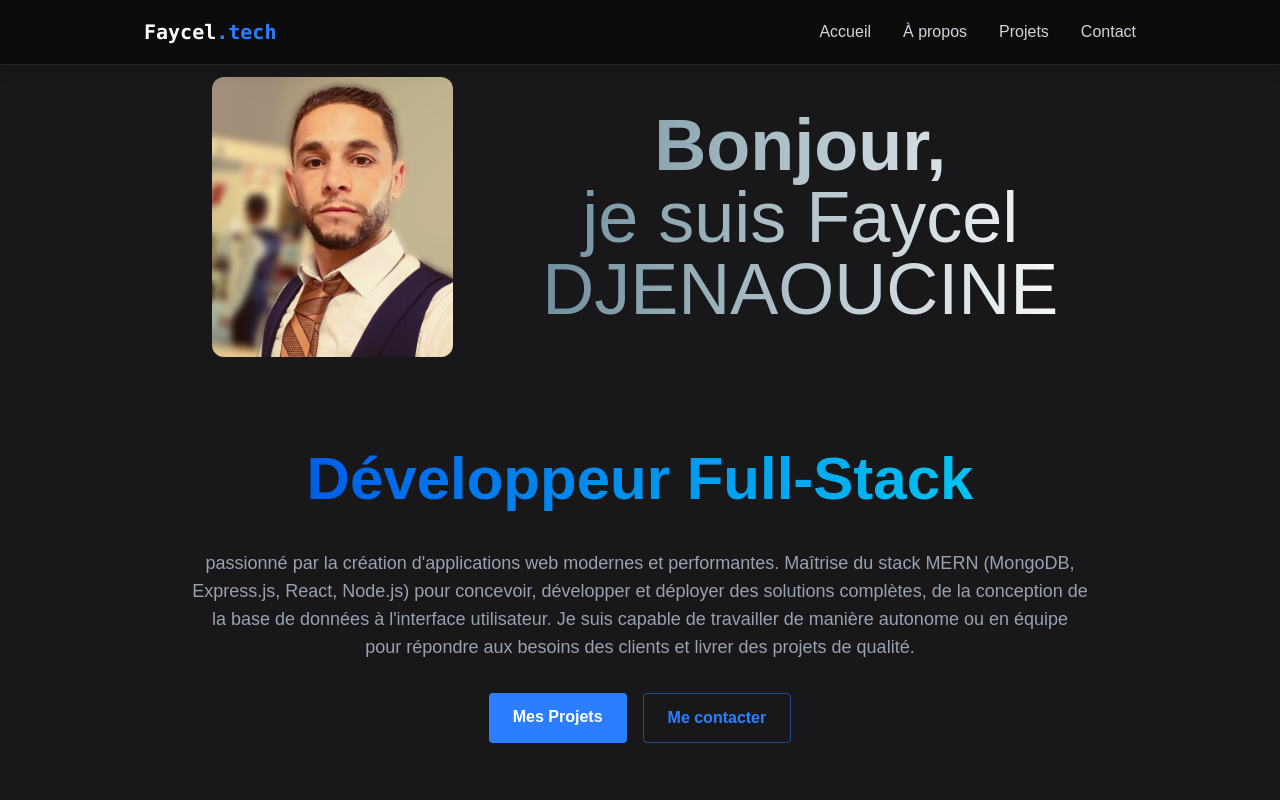
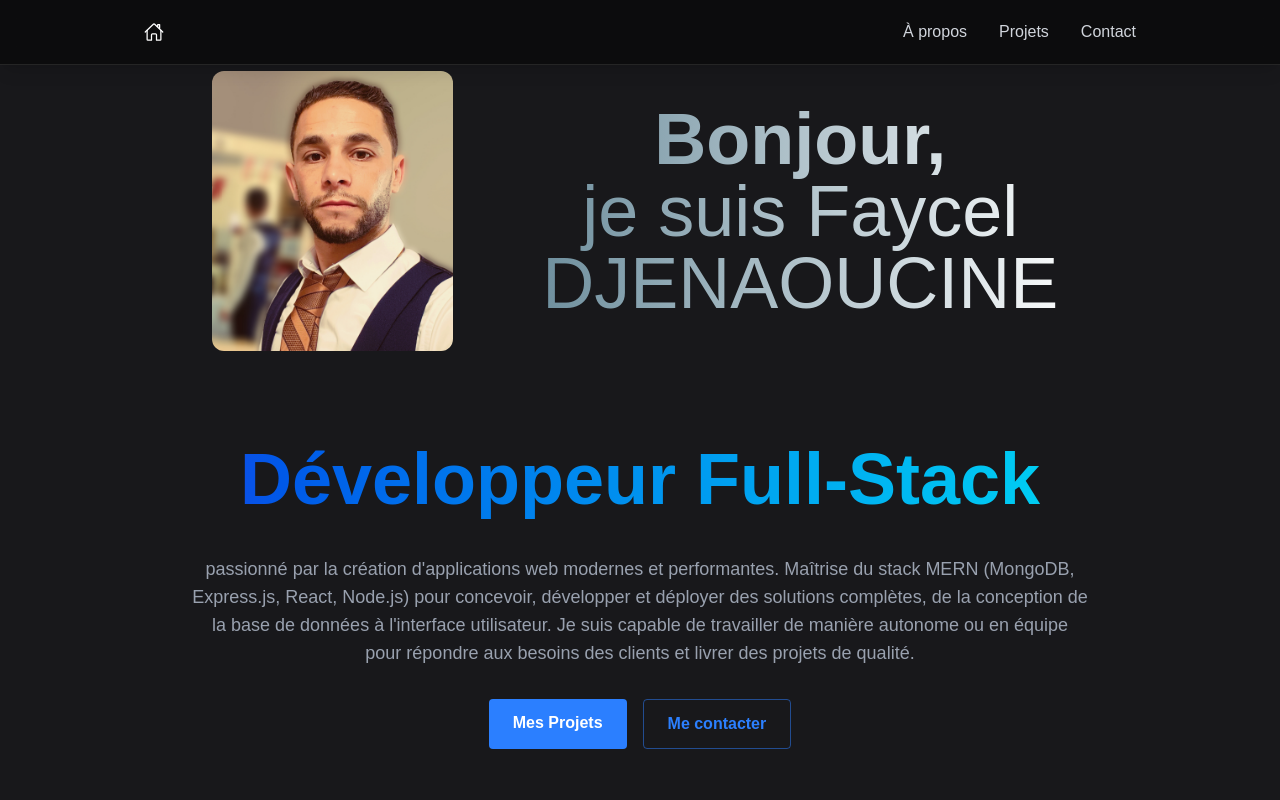
Before and after one commit to meepoorkeepo/portfulio, a React (Vite) app: page / in a window 1280 px wide. Shown: the top 800 px of the page. Built offline with nearby package versions, Linux system fonts and the light colour scheme.

Commit message:
added the home icone instead of accueil

```diff
--- a/src/components/Navbar.jsx
+++ b/src/components/Navbar.jsx
@@ -1,4 +1,5 @@
 import React, { useEffect } from 'react'
+import { IoHomeOutline } from "react-icons/io5";
 
 export default function Navbar({menuOpen, setMenuOpen}) {
 useEffect(()=>{
@@ -10,7 +11,7 @@ useEffect(()=>{
         <div className='max-w-5xl mx-auto px-4'>
             <div className='flex justify-between item-center h-16'>
                 <a href="#home" className='font-mono flex items-center text-xl font-bold text-white'>
-                    Faycel <span className='text-blue-500'>.tech</span>
+                    <IoHomeOutline />
                 </a>
 
                 {/*for phones (burger) */}
@@ -19,11 +20,6 @@ useEffect(()=>{
                 </div>
                 {/* for big screens */}
                 <div className='hidden md:flex items-center space-x-8'>
-                     <a href="#home"
-                        className='text-gray-300 hover:text-white transition-colors'>
-                            Accueil
-                        </a>
-
                      <a href="#about"
                         className='text-gray-300 hover:text-white transition-colors'>
                             À propos
@@ -45,7 +41,6 @@ useEffect(()=>{
                 </div>
 
             </div>
-            <div className=''></div>
 
         </div>
     </nav>
--- a/src/components/sections/Home.jsx
+++ b/src/components/sections/Home.jsx
@@ -10,7 +10,7 @@ export default function Home() {
                 <h2 className='lg:text-7xl md:text-5xl sm:text-3xl py-5'><span className='text-5xl lg:text-7xl md:text-5xl sm:text-5xl font-bold'>Bonjour,</span> <br /> je suis Faycel DJENAOUCINE</h2>
             </div>
 
-            <h1 className='text-5xl md:text-6xl pb-4 font-bold mb-6 bg-linear-to-r from-blue-700 to-cyan-400 bg-clip-text text-transparent leading-right'>
+            <h1 className='text-6xl md:text-7xl pb-4 font-bold mb-6 bg-linear-to-r from-blue-700 to-cyan-400 bg-clip-text text-transparent leading-right'>
                 Développeur Full-Stack
             </h1>
 
```
